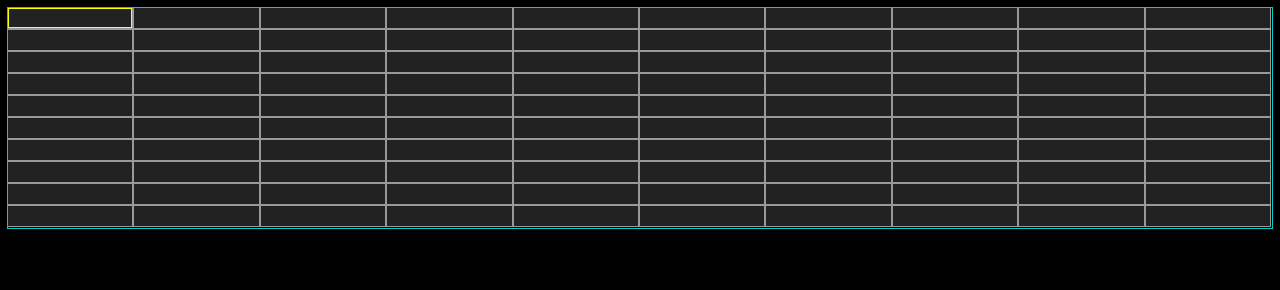
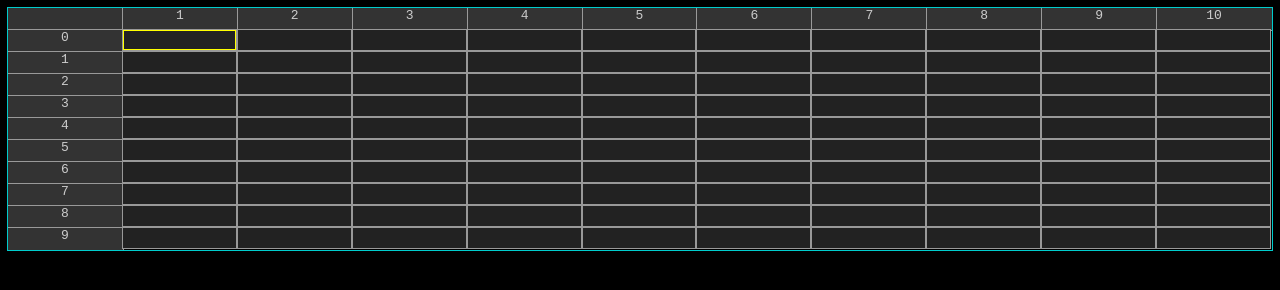
Before and after one commit to pandrr/cellmate, a plain HTML site: page index.html in a window 1280 px wide. Drawn offline with Linux system fonts and the light colour scheme.

Commit message:
row/col heads

```diff
--- a/index.html
+++ b/index.html
@@ -9,25 +9,36 @@ body
 	color:#ccc
 }
 
-.table{
+.table
+{
+	font-family: monospace;
 	display: grid;
-	grid-template-rows: repeat(10,1fr);
+	grid-template-rows: repeat(11,1fr);
 
 	.row{
 		display: grid;
-	  grid-template-columns: repeat(10,1fr);
+		grid-template-columns: repeat(11,1fr);
+	}
 
+	.head{
+		display: inline-block;
+		background-color: #333;
+		text-align: center;
+		outline: 1px solid #999;
 	}
-	.cell{
+
+	.cell,.head{
 		border:0px solid #aaa;
 		padding: 0px;
 		padding-bottom: 2px;
 		padding-right: 1px;
 	}
+
 	.cursor{
 
 		border:1px solid #ffff00;
 	}
+
 	.selected{
 		background-color: #555526;
 	}
@@ -104,6 +115,7 @@ focusCell(x,y)
 	this.getCursorEl().focus();
 	this.getCursorEl().select();
 }
+
 unFocusInput()
 {
 	if(!this.#elActiveInput)return;
@@ -163,6 +175,20 @@ unselectAll()
 	this.#selectionStartX=this.#selectionStartY=this.#selectionEndX=this.#selectionEndY=-1;
  }
 
+deleteSelectionContent(c)
+{
+	const sx=Math.min(this.#selectionStartX,this.#selectionEndX)
+	const sy=Math.min(this.#selectionStartY,this.#selectionEndY)
+	const ex=Math.max(this.#selectionStartX,this.#selectionEndX)
+	const ey=Math.max(this.#selectionStartY,this.#selectionEndY)
+
+	for(let y=sy;y<=ey;y++)
+		for(let x=sx;x<=ex;x++)
+		{
+			document.getElementById(this.cellId(x,y)).value="0"
+		}
+}
+
 updateSelection()
 {
 	let eles=Array.from(this.#elTable.getElementsByClassName("selected"));
@@ -173,14 +199,11 @@ updateSelection()
 	const ex=Math.max(this.#selectionStartX,this.#selectionEndX)
 	const ey=Math.max(this.#selectionStartY,this.#selectionEndY)
 
-
 	for(let y=sy;y<=ey;y++)
 		for(let x=sx;x<=ex;x++)
 		{
-			console.log(x,y)
 			document.getElementById(this.cellId(x,y)).classList.add("selected")
 		}
-
 }
 
 getCursorEl( )
@@ -213,11 +236,29 @@ html()
 	const elTable=document.createElement("div")
 	elTable.classList.add("table")
 	elTable.setAttribute("tabindex",1);
+
+
+	const elRow=document.createElement("div")
+	elRow.classList.add("row");
+	elTable.appendChild(elRow);
+	for(let x=0;x<this.#width+1;x++)
+	{
+		const elColHead=document.createElement("div")
+		elColHead.classList.add("head")
+		elRow.appendChild(elColHead)
+		if(x) elColHead.innerHTML=x;
+	}
+
 	for(let y=0;y<this.#height;y++)
 	{
 		const elRow=document.createElement("div")
 		elRow.classList.add("row");
 		elTable.appendChild(elRow);
+
+		const elRowHead=document.createElement("div")
+		elRowHead.classList.add("head")
+		elRow.appendChild(elRowHead)
+		elRowHead.innerHTML=y;
 
 		for(let x=0;x<this.#width;x++)
 		{
@@ -239,11 +280,11 @@ html()
 				console.log(this.#data)
 			});
 
-
 			elCell.addEventListener("click",(e)=>
 			{
 				this.setCursor(parseInt(e.srcElement.dataset.x), parseInt(e.srcElement.dataset.y),e)
 			});
+
 			elInput.addEventListener("dblclick",(e)=>
 			{
 				this.focusCell(parseInt(e.srcElement.dataset.x), parseInt(e.srcElement.dataset.y),e);
@@ -255,6 +296,7 @@ html()
 			});
 		}
 	}
+
 	this.#elTable=elTable;
 	document.body.appendChild(elTable)
 
@@ -262,9 +304,10 @@ html()
 	{
 		if(e.key=="Enter")
 		{
-this.unFocusInput();
+			this.unFocusInput();
 			this.focusCell(this.#cursorX,this.#cursorY);
 		}
+		else if(e.key=="Delete"||e.key=="Backspace") this.deleteSelectionContent();
 		else if(e.key=="ArrowDown") this.moveCursorDown(e);
 		else if(e.key=="ArrowUp") this.moveCursorUp(e);
 		else if(e.key=="ArrowLeft") this.moveCursorLeft(e);
```
